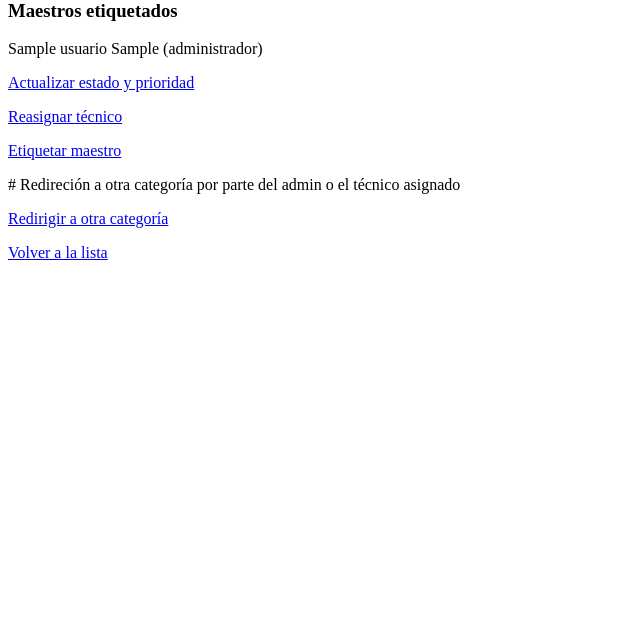
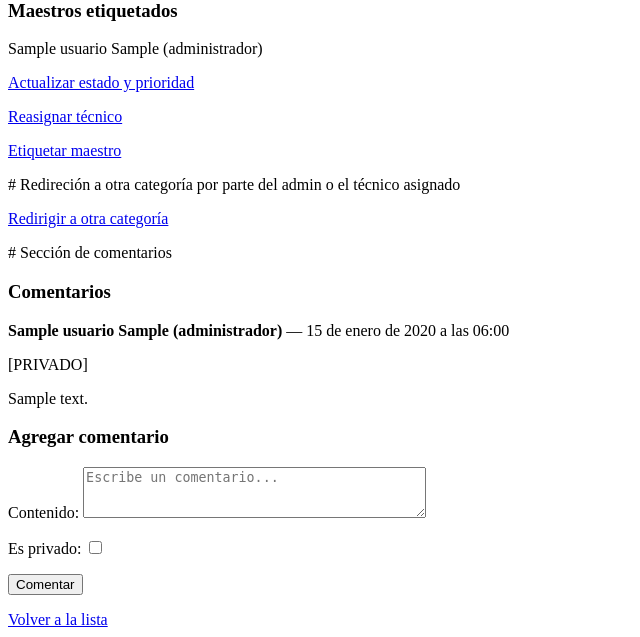
Before and after one commit to MxL2421/helpdesk_itsc, a Django app: page /tickets/1/ in a window 1280 px wide. Shown: the part 351-988 px from the top of the page, without its empty margins (0-640 px from the left). Before the commit the page ends 611 px from the top, so only its background shows below. Run offline with Django 5.2, Linux system fonts and the light colour scheme; a user stored in the database is signed in; tables that the repository leaves empty hold one stand-in row (values such as "Sample post").

Commit message:
Implementa sistema de comentarios publicos y privados en tickets

```diff
--- a/core/forms.py
+++ b/core/forms.py
@@ -1,11 +1,12 @@
 from django import forms
-from .models import Ticket, Usuario, Adjunto
+from .models import Ticket, Usuario, Adjunto, Comentario
 from django.contrib.auth.forms import AuthenticationForm
 from django import forms
 from django.forms import inlineformset_factory
 
 
 # Formularios para la creación de tickets, etiquetado de maestros y adjuntado de archivos
+
 class TicketForm(forms.ModelForm):
     class Meta:
         model = Ticket
@@ -27,14 +28,15 @@ AdjuntoFormSet = inlineformset_factory(
 )
 
 
-#Actualización de tickets
+# Actualización de tickets
 
 class ActualizarTicketForm(forms.ModelForm):
     class Meta:
         model = Ticket
         fields = ['estado', 'prioridad']
 
-#Reasignación de ticket
+# Reasignación de ticket
+
 class ReasignarTicketForm(forms.ModelForm):
     class Meta:
         model = Ticket
@@ -44,11 +46,22 @@ class ReasignarTicketForm(forms.ModelForm):
         super().__init__(*args, **kwargs)
         self.fields['tecnico'].queryset = Usuario.objects.filter(rol='tecnico', activo=True)
 
-#Redirección de ticket (cambio de categoría)
+# Redirección de ticket (cambio de categoría)
+
 class RedirigirTicketForm(forms.ModelForm):
     class Meta:
         model = Ticket
         fields = ['categoria']
 
+# Comentarios privados/públicos
+
+class ComentarioForm(forms.ModelForm):
+    class Meta:
+        model = Comentario
+        fields = ['contenido', 'es_privado']
+        widgets = {
+            'contenido': forms.Textarea(attrs={'rows': 3, 'placeholder': 'Escribe un comentario...'}),
+        }
+
 class LoginForm(AuthenticationForm):
     username = forms.EmailField(label='Correo institucional')
--- a/core/templates/tickets/detalle.html
+++ b/core/templates/tickets/detalle.html
@@ -61,4 +61,29 @@
     {% endif %}
 {% endif %}
 
+# Sección de comentarios
+
+<h3>Comentarios</h3>
+{% for comentario in comentarios %}
+    <div>
+        <p><strong>{{ comentario.autor }}</strong> — {{ comentario.fecha }}</p>
+        {% if comentario.es_privado %}
+            <span>[PRIVADO]</span>
+        {% endif %}
+        <p>{{ comentario.contenido }}</p>
+    </div>
+{% empty %}
+    <p>No hay comentarios aún.</p>
+{% endfor %}
+
+<h3>Agregar comentario</h3>
+<form method="post">
+    {% csrf_token %}
+    {{ form.as_p }}
+    {% if user.rol not in 'tecnico administrador' or ticket.tecnico != user %}
+        <input type="hidden" name="es_privado" value="False">
+    {% endif %}
+    <button type="submit">Comentar</button>
+</form>
+
 <a href="{% url 'lista_tickets' %}">Volver a la lista</a>
--- a/core/views.py
+++ b/core/views.py
@@ -2,12 +2,12 @@
 from django.shortcuts import render, redirect
 from django.contrib.auth.decorators import login_required
 from django.utils import timezone
-from .forms import TicketForm, ActualizarTicketForm, LoginForm, ReasignarTicketForm, AdjuntoFormSet, EtiquetarMaestroForm, RedirigirTicketForm
+from .forms import TicketForm, ActualizarTicketForm, LoginForm, ReasignarTicketForm, AdjuntoFormSet, EtiquetarMaestroForm, RedirigirTicketForm, ComentarioForm
 from django.contrib.auth import login, logout
 from django.shortcuts import get_object_or_404
 from django.http import HttpResponseForbidden
 from django.contrib import messages
-from .models import Ticket, HistorialTicket, TicketEtiquetado
+from .models import Ticket, HistorialTicket, TicketEtiquetado, Comentario
 
 
 def inicio(request):
@@ -90,7 +90,35 @@ def detalle_ticket(request, ticket_id):
     if not (es_creador or es_tecnico_o_admin or esta_etiquetado):
         return HttpResponseForbidden('No tienes permiso para ver este ticket.')
 
-    return render(request, 'tickets/detalle.html', {'ticket': ticket})
+    es_tecnico_asignado_o_admin = (ticket.tecnico == user) or (user.rol == 'administrador')
+
+    if request.method == 'POST':
+        form = ComentarioForm(request.POST)
+        if form.is_valid():
+            comentario = form.save(commit=False)
+            comentario.ticket = ticket
+            comentario.autor = user
+
+            if comentario.es_privado and not es_tecnico_asignado_o_admin:
+                messages.error(request, 'No tienes permiso para escribir comentarios privados.')
+                return redirect('detalle_ticket', ticket_id=ticket.id)
+
+            comentario.save()
+            messages.success(request, 'Comentario agregado correctamente.')
+            return redirect('detalle_ticket', ticket_id=ticket.id)
+    else:
+        form = ComentarioForm()
+
+    if es_tecnico_asignado_o_admin:
+        comentarios = ticket.comentarios.all()
+    else:
+        comentarios = ticket.comentarios.filter(es_privado=False)
+
+    return render(request, 'tickets/detalle.html', {
+        'ticket': ticket,
+        'form': form,
+        'comentarios': comentarios,
+    })
 
 
 def login_view(request):
```
